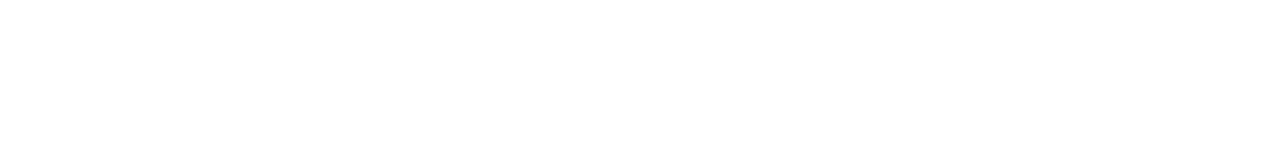
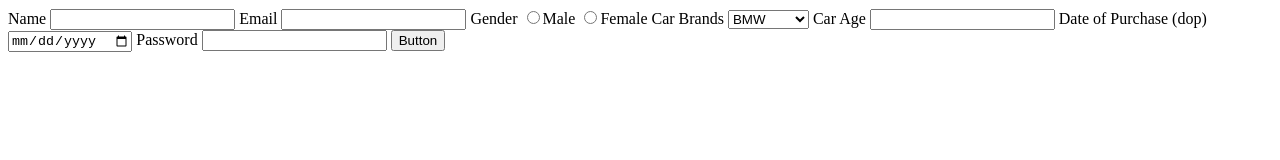
Before and after one commit to acciojob/car-insurance-form-NitishKumar345, a website: page main.html in a window 1280 px wide. Drawn offline with Linux system fonts and the light colour scheme.

Commit message:
created a submission

```diff
--- a/main.html
+++ b/main.html
@@ -8,6 +8,28 @@
 
 <body>
 	<!-- the entire body must be written by student -->
+	<form action="" method="post">
+		<label  for="nae">Name</label>
+		<input id="name" type="text" required >
+		<label  for="email">Email</label>
+		<input id="email" type="email" required >
+		<label   >Gender</label>
+		<input  name="gender" type="radio" required >Male
+		<input  name="gender" type="radio" required >Female
+		<label  for="">Car Brands</label>
+		<select id="cars" >
+			<option>BMW</option>
+			<option>Audi</option>
+			<option>Mercedez</option>
+		</select>
+		<label  for="carage">Car Age</label>
+		<input id="carage" type="number" required >
+		<label  for="dop">Date of Purchase (dop)</label>
+		<input id="dop" type="date" required >
+		<label  for="password">Password</label>
+		<input id="password" type="password" required >
+		<button type="button">Button</button>
+	</form>
     <script type="text/javascript" src="./script.js">
 </script>
 
```
